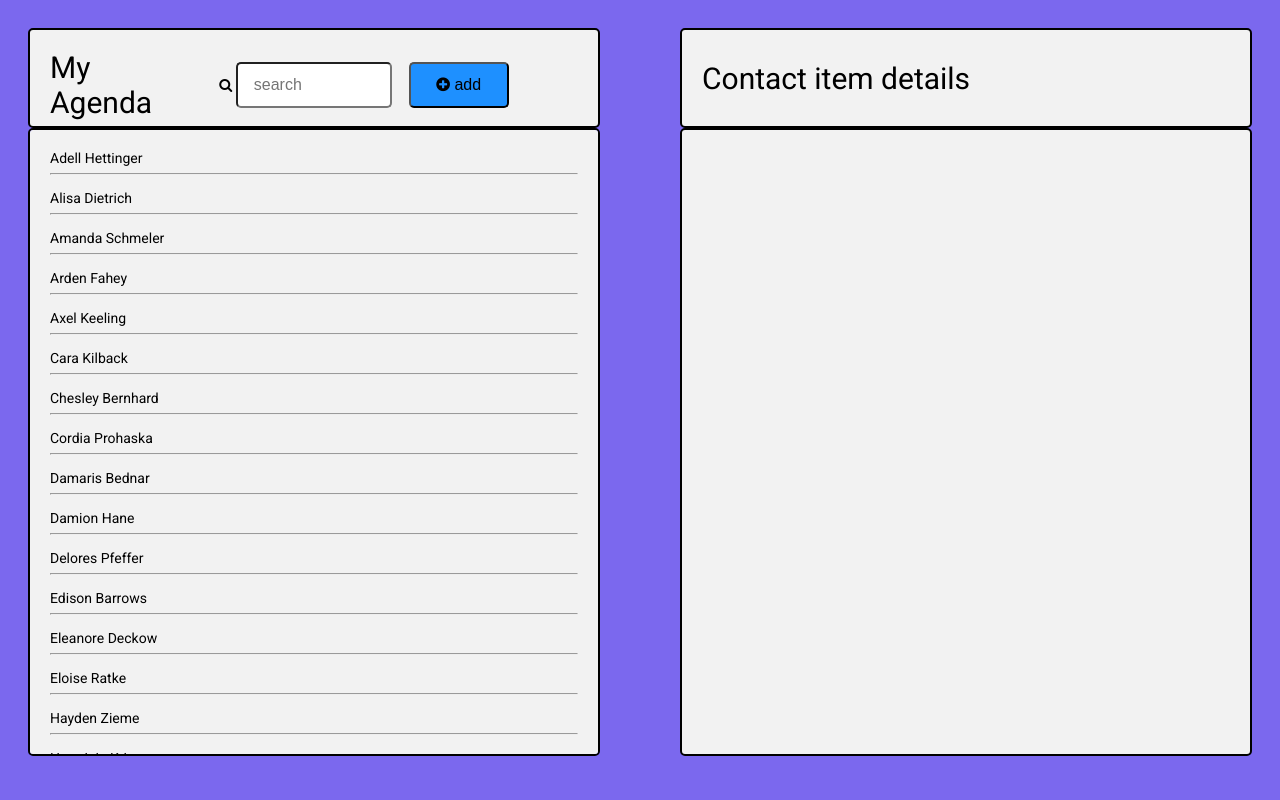
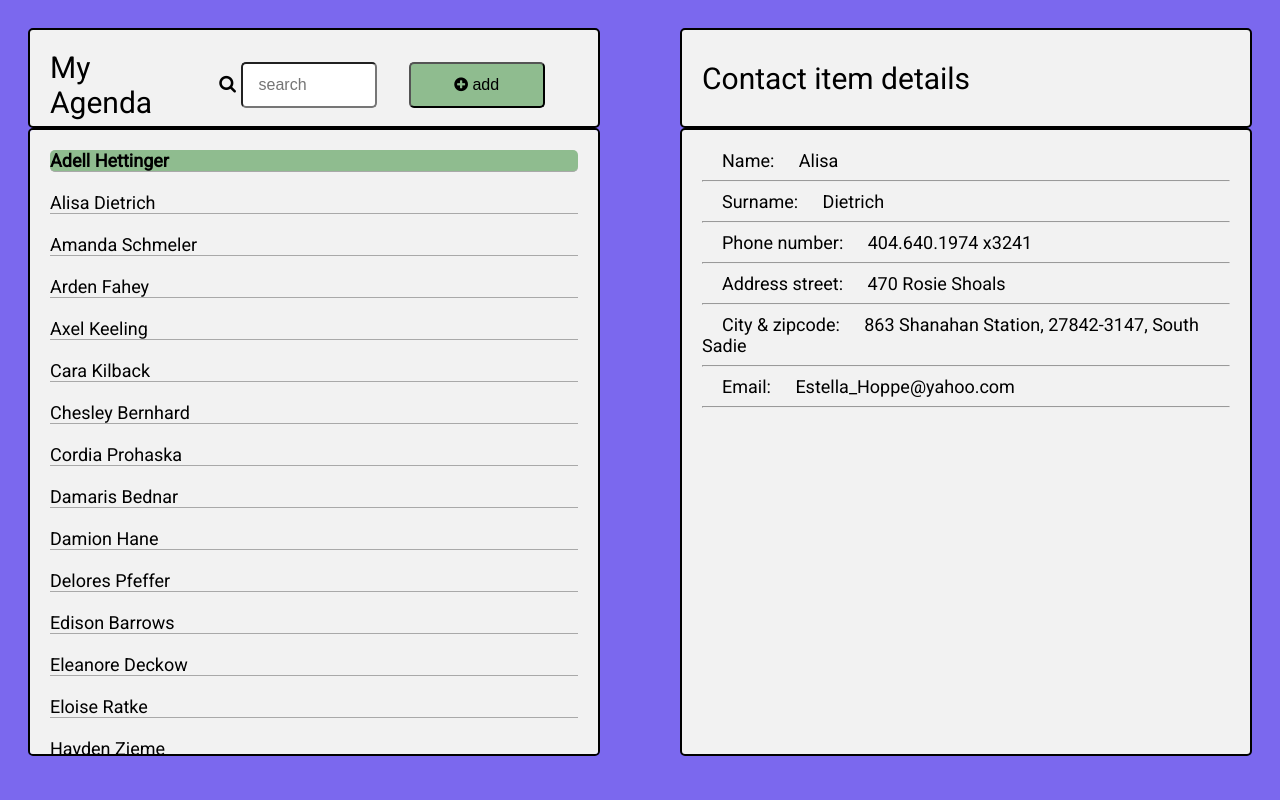
Before and after one commit to elena-dev-thought/digital-address-book, a website: page index.html in a window 1280 px wide. Drawn offline with nearby package versions, Linux system fonts and the light colour scheme; a web font is replaced by a local one.

Commit message:
- add first item as default selected

```diff
--- a/index.html
+++ b/index.html
@@ -20,9 +20,9 @@
             <p class="highlight-name margin20">My Agenda</p>
             <div>
                 <i class="fa fa-search"></i>
-                <input type="text" class="btn search" placeholder="search">
+                <input type="text" class="toolbar-element search" placeholder="search">
             </div>
-            <button class="btn add">
+            <button class="toolbar-element add">
                 <i class="fa fa-plus-circle"></i> add </button>
         </section>
 
--- a/main.js
+++ b/main.js
@@ -11,7 +11,8 @@ let contactList = createMockData(33).sort(function(a, b) {
 });
 
 $(document).ready(() => {
-  hideEditableMode();
+  initialize();
+
   $('.btn.add').on('click', () => {
     showAddContact();
   });
@@ -26,16 +27,23 @@ $(document).ready(() => {
   });
 
   $('.contact-list').on('click', '.contact-item', function() {
-    showContactDetail(findElement(contactList, $(this).data().contactId));
+    $('.contact-item').removeClass('selected');
+    let id = $(this).data().contactId;
+    $(this).addClass('selected');
+    showContactDetail(findElement(contactList, id));
   });
 
   $('input.search').on('keyup', function() {
     insertContactItems(filterElement(contactList, $('input.search').val()));
   });
+});
 
+function initialize() {
   insertContactItems(contactList);
+  showContactDetail(contactList[1]);
+  $('.contact-item:first').addClass('selected');
   $('input.search').val('');
-});
+}
 
 function createMockData(counter) {
   let contactListMock = [];
@@ -58,9 +66,9 @@ function createMockData(counter) {
 function insertContactItems(contactList) {
   let myNewItem = '';
   contactList.forEach(listItem => {
-    myNewItem += ` <div class="contact-item margin20" data-contact-id="${listItem.id}"> ${listItem.name}  ${
+    myNewItem += `<div class="contact-item margin20" data-contact-id="${listItem.id}"> ${listItem.name}  ${
       listItem.surname
-    }<hr> </div>`;
+    } </div>`;
   });
   $('.contact-list').html(myNewItem);
 }
@@ -72,11 +80,6 @@ function insertNewContactItem(newContact) {
   });
   myNewContact.id = contactList.length;
   contactList.push(myNewContact);
-}
-
-function hideEditableMode() {
-  $('.contact-details .input-content').addClass('hide');
-  $('button.btn.save').addClass('hide');
 }
 
 function showContactDetail(contact) {
--- a/styles.css
+++ b/styles.css
@@ -5,7 +5,7 @@ body {
 html,
 body {
   font-family: 'Source Sans Pro', Roboto;
-  font-size: 14px;
+  font-size: 18px;
 }
 
 .container {
@@ -44,17 +44,19 @@ body {
   border: 2px solid;
 }
 
-.btn {
+.toolbar-element {
   padding: 12px 16px;
   font-size: 16px;
   cursor: pointer;
   border-radius: 5px;
-  min-width: 100px;
+  width: 136px;
   max-height: 80px;
-  max-width: 120px;
+}
+.toolbar-element.search {
+  width: 100px;
 }
 .add {
-  background-color: dodgerblue;
+  background-color: darkseagreen;
 }
 
 input[type='text']:focus {
@@ -63,10 +65,10 @@ input[type='text']:focus {
 }
 .contact-list {
   grid-area: contact-list;
-  display: grid;
+  /* display: grid;
   grid-template-rows: 40px;
   grid-auto-flow: row;
-  grid-auto-rows: 40px;
+  grid-auto-rows: 40px;*/
   overflow-y: scroll;
 }
 
@@ -118,3 +120,13 @@ contact-details div div {
 .save {
   background-color: green;
 }
+
+.selected {
+  background-color: darkseagreen;
+  font-weight: bold;
+  border-radius: 5px;
+}
+
+.contact-item {
+  border-bottom: solid darkgray 1px;
+}
```
